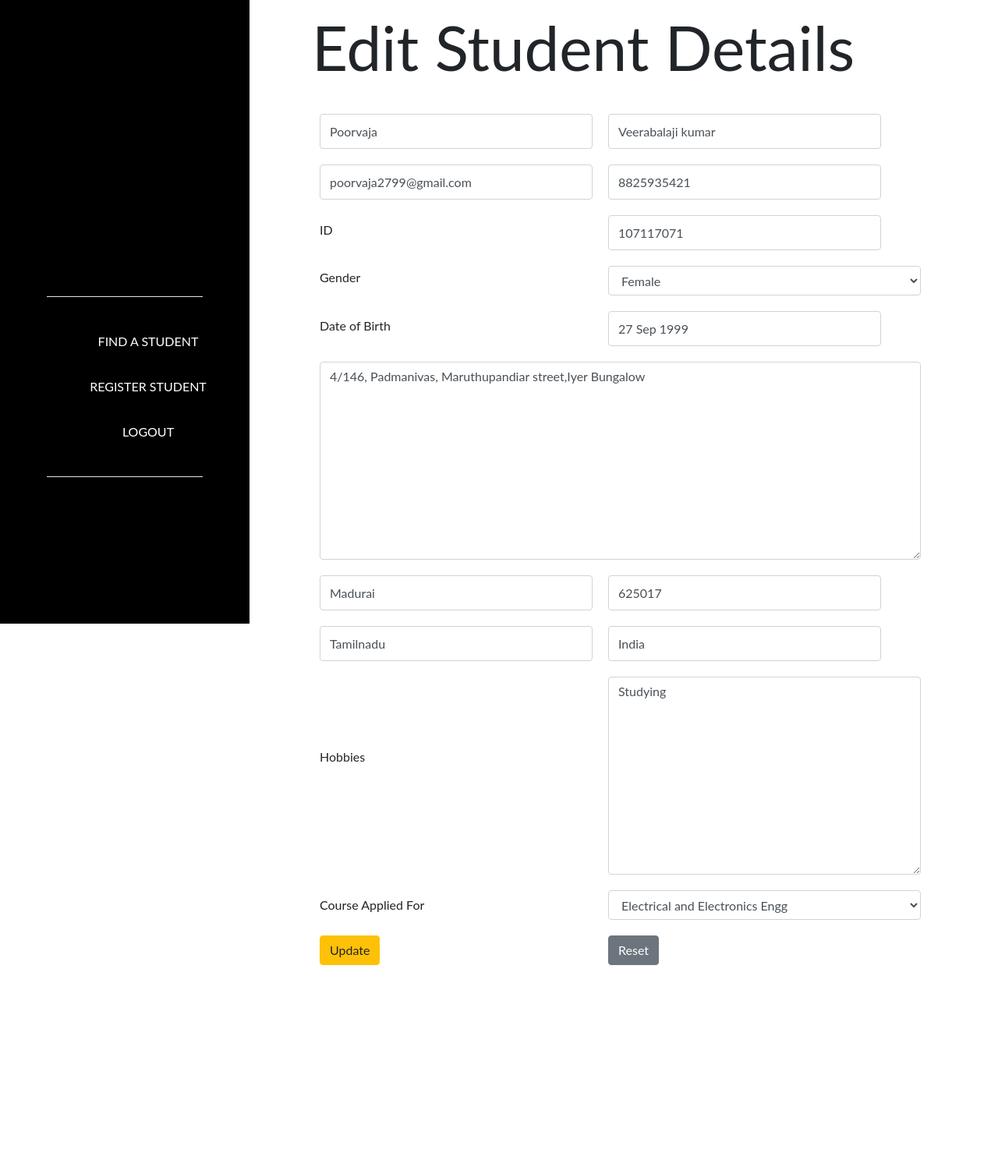
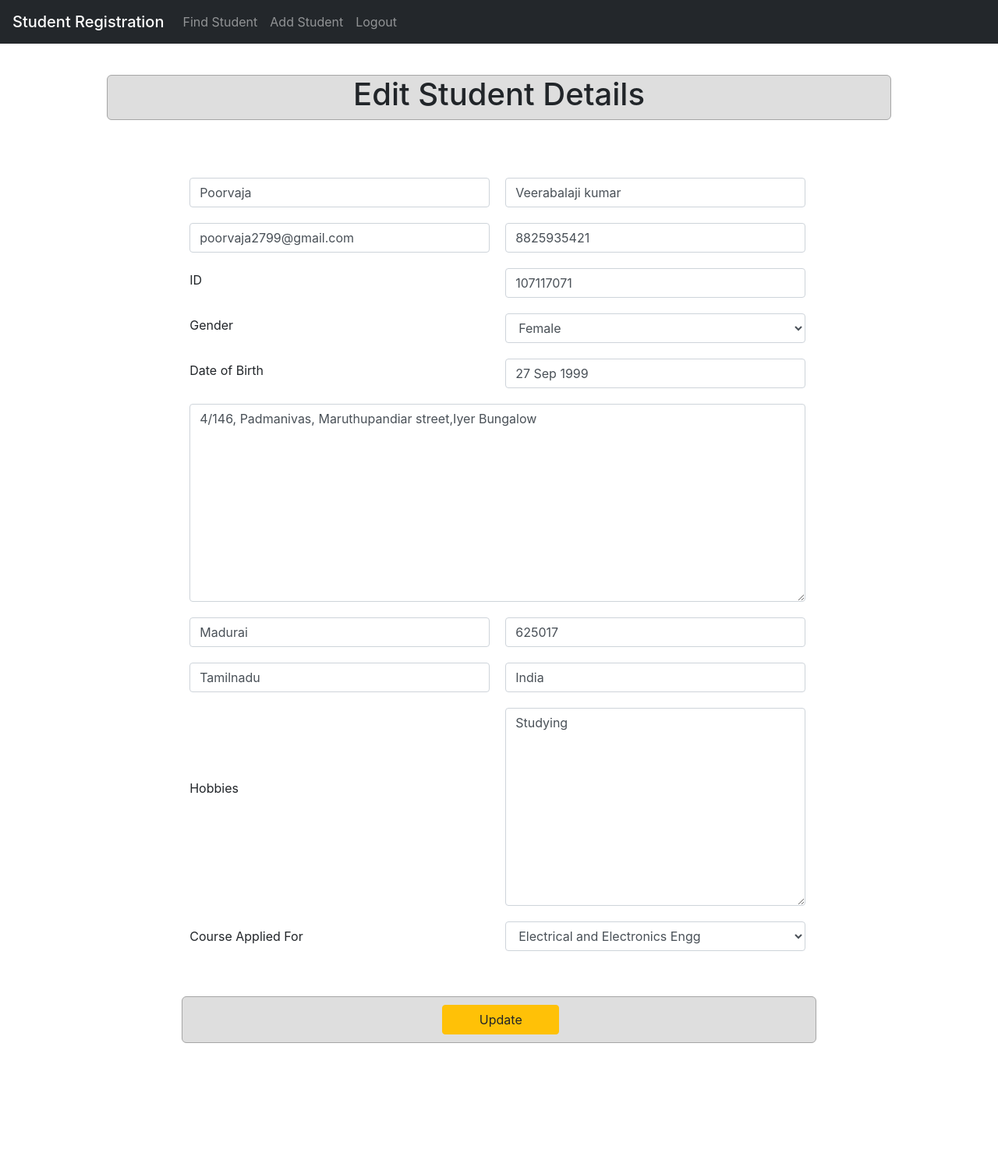
Before and after one commit to rithrandome/StudentRegistration, a Django app: page /editStudentDetails/107117071/ in a window 1280 px wide. Shown: the whole page at 78% size. Before the commit the page ends 1238 px from the top, so only its background shows below. Run offline with Django 3.2, Linux system fonts and the light colour scheme; data comes from the database, SQL or seed files in the repository; both versions use the stored data as it was after the commit; some libraries are stand-ins or nearby versions.

Commit message:
commited

```diff
--- a/StudentRegistration/forms.py
+++ b/StudentRegistration/forms.py
@@ -3,7 +3,6 @@ from .models import StudentInfo
 from django.forms import ModelForm
 from django.contrib.auth.models import User
 from django.contrib.auth.forms import UserCreationForm
-
 
 
 class RegisterUserForm(UserCreationForm):
@@ -23,9 +22,9 @@ class RegisterUserForm(UserCreationForm):
         )
         widgets = {
 
-            'user_name': forms.TextInput(attrs={'class': 'form-control', "placeholder": "User Name *"}),
-            'first_name': forms.TextInput(attrs={'class': 'form-control', "placeholder": "First Name *"}),
-            'last_name': forms.TextInput(attrs={'class': 'form-control', "placeholder": "Last Name *"}),
+            'username': forms.TextInput(attrs={'class': 'form-control', "placeholder": "User Name *", 'label': 'User Name'}),
+            'first_name': forms.TextInput(attrs={'class': 'form-control', "placeholder": "First Name *", 'label': 'FirstName'}),
+            'last_name': forms.TextInput(attrs={'class': 'form-control', "placeholder": "Last Name *", 'label': 'FirstName'}),
             'email': forms.EmailInput(attrs={'class': 'form-control', "placeholder": "Email *"}),
             'password1': forms.TextInput(attrs={'class': 'form-control', "placeholder": "Password *"}),
             'password2': forms.TextInput(attrs={'class': 'form-control', "placeholder": "Password Confirmation *"}),
--- /dev/null
+++ b/StudentRegistration/templates/StudentRegistration/add_student.html
@@ -0,0 +1,118 @@
+{% extends "StudentRegistration/base.html" %}
+{% block content %}
+
+<style>
+	table{
+		width: 810px;
+	}
+	td{
+		padding: 10px;
+		width: 50%;
+	}
+	section{
+		text-align: center;
+		font-size: 50px;
+		background-color: #dedede; border: solid #a6a6a6 1px; border-radius: 6px;
+	}
+	button{
+		width: 150px;
+		margin: 10px;
+	}
+</style>
+
+	<div class="container col-md-10 ">
+		<br><br><br><br>
+			<div class="container col-md-12 ">
+				{% with url_name=request.resolver_match.url_name %}
+					{% if url_name == 'add_StudentInfo' %}
+				<section id="home"><h1>Register Student</h1></section>
+					{% elif url_name == 'edit_StudentDetails' %}
+				<section id="edit"><h1>Edit Student Details</h1></section>
+					{% endif %}
+				{% endwith %}
+			</div>
+			<br>
+			<div class="container col-md-11">
+			{% if messages %}
+				{% for m in messages %}
+					<div class="alert alert-{% if m.tags == 'error' %}danger{% else %}{{ m.tags }}{% endif %}">
+						{{ m }}
+					</div>
+				{% endfor %}
+			{% endif %}
+			</div>
+			<br>
+			<div class="container col-md-11" >
+				<form method="post" action="" class="container col-md-11 ">
+					{% csrf_token %}
+					<table>
+						<tr>
+							<div>
+								<td>{{ form.First_name}}</td>
+								<td>{{ form.Last_name}}</td>
+							</div>
+						</tr>
+						<tr>
+							<div class="form-group">
+								<td>{{ form.Email}}</td>
+								<td>{{ form.Mobile_number}}</td>
+							</div>
+
+						</tr>
+						<tr>
+						<tr>
+							<td><label>ID</label></td>
+							<td>{{ form.id }}</td>
+						</tr>
+						<tr>
+							<td><label>Gender</label></td>
+							<td>{{ form.Gender }}</td>
+						</tr>
+						<tr>
+							<td><label>Date of Birth</label></td>
+							<td>{{ form.Date_of_birth }}</td>
+						</tr>
+						<tr>
+							<td colspan="2">
+								{{ form.Address }}
+							</td>
+						</tr>
+						<tr>
+							<td>{{ form.City }}</td>
+							<td>{{ form.Pin_code }}</td>
+						</tr>
+						<tr>
+							<td>{{ form.State }}</td>
+							<td>{{ form.Country }}</td>
+						</tr>
+						<tr>
+							<td>Hobbies <br><br><br></td>
+							<td>
+								{{ form.Hobbies }}
+							</td>
+						</tr>
+						<tr>
+							<td>Course Applied For</td>
+							<td>{{ form.Course_applied }}</td>
+						</tr>
+					</table><br><br>
+					<div class="container col-md-12" style="background-color: #dedede; border: solid #a6a6a6 1px; border-radius: 6px ">
+						<div class="container col-md-3">
+							{% with url_name=request.resolver_match.url_name %}
+								{% if url_name == 'add_StudentInfo' %}
+									<button type="submit" class="btn btn-success" value="Submit" >Submit</button>
+								{% elif url_name == 'edit_StudentDetails' %}
+									<button type="submit" class="btn btn-warning" value="Submit" >Update</button>
+								{% endif %}
+							{% endwith %}
+						</div>
+					</div>
+					<br>
+				</form>
+				<br>
+			</div>
+			<br>
+		<br>
+	</div>
+<br><br><br>
+{% endblock %}
--- a/StudentRegistration/templates/StudentRegistration/base.html
+++ b/StudentRegistration/templates/StudentRegistration/base.html
@@ -6,7 +6,6 @@
 
         {% load static %}
 
-        <link href="{% static 'css/registration.css' %}" rel="stylesheet" type="text/css">
         <link rel="stylesheet" type="text/css" href="{% static 'css/bootstrap.min.css' %}">
 
 
@@ -14,20 +13,27 @@
 
 </head>
 <body>
-	<div class="column left">
-		<div class="align-content-xl-center">
-			<hr style="width:200px;color: white"><br>
-
-			<a class="menu" href="/searchStudentDetails/" title="Home">FIND A STUDENT</a><br>
-			<a class="menu" href="/addStudentInfo/" title="end">REGISTER STUDENT</a><br>
-			<a class="menu" href="/logout/" title="end">LOGOUT</a><br>
-
-			<hr style="width:200px;color: white">
-		</div>
+<div>
+	<div>
+		<nav class="navbar navbar-expand-lg navbar-dark fixed-top " style="background-color: #23272b">
+			<button class="navbar-toggler" type="button" data-toggle="collapse" data-target="#navbarTogglerDemo03" aria-controls="navbarTogglerDemo03" aria-expanded="false" aria-label="Toggle navigation">
+				<span class="navbar-toggler-icon"></span>
+			</button>
+			<a class="navbar-brand mb-0 h1" href="#">Student Registration</a>
+			<div class="collapse navbar-collapse" id="navbarTogglerDemo03">
+			<div class="navbar-nav">
+			  <a class="nav-link" href="/searchStudentDetails/">Find Student <span class="sr-only">(current)</span></a>
+			  <a class="nav-link" href="/addStudentInfo/">Add Student</a>
+			  <a class="nav-link" href="/logout/">Logout</a>
+			</div>
+		  </div>
+		</nav>
+	</div>
+	<div>
+		{% block content %}
+		{% endblock %}
 	</div>
 
-    {% block content %}
-    {% endblock %}
-
+</div>
 </body>
 </html>
--- a/StudentRegistration/templates/StudentRegistration/registration.html
+++ /dev/null
@@ -1,91 +0,0 @@
-{% extends "StudentRegistration/base.html" %}
-{% block content %}
-	<div class="sidenav">
-		<div class="column right">
-
-			{% with url_name=request.resolver_match.url_name %}
-				{% if url_name == 'add_StudentInfo' %}
-					<section id="home"><p style="font-size: 80px;">Register Student</p></section>
-				{% elif url_name == 'edit_StudentDetails' %}
-					<section id="edit"><p style="font-size: 80px;">Edit Student Details</p></section>
-				{% endif %}
-			{% endwith %}
-			<div>
-			{% if messages %}
-				{% for m in messages %}
-					<div class="alert alert-{% if m.tags == 'error' %}danger{% else %}{{ m.tags }}{% endif %}">
-						{{ m }}
-					</div>
-				{% endfor %}
-			{% endif %}
-			</div>
-			<form method="post" action="" class="register-form">
-				{% csrf_token %}
-				<table>
-					<tr>
-						<td>{{ form.First_name}}</td>
-						<div class="valid-feedback">
-        					Looks good!
-      					</div>
-						<td>{{ form.Last_name}}</td>
-					</tr>
-					<tr>
-						<td>{{ form.Email}}</td>
-						<td>{{ form.Mobile_number}}</td>
-					</tr>
-					<tr>
-					<tr>
-						<td><label>ID</label></td>
-						<td>{{ form.id }}</td>
-					</tr>
-					<tr>
-						<td><label>Gender</label></td>
-						<td>{{ form.Gender }}</td>
-					</tr>
-					<tr>
-						<td><label>Date of Birth</label></td>
-						<td>{{ form.Date_of_birth }}</td>
-					</tr>
-					<tr>
-						<td colspan="2">
-							{{ form.Address }}
-						</td>
-					</tr>
-					<tr>
-						<td>{{ form.City }}</td>
-						<td>{{ form.Pin_code }}</td>
-					</tr>
-					<tr>
-						<td>{{ form.State }}</td>
-						<td>{{ form.Country }}</td>
-					</tr>
-					<tr>
-						<td>Hobbies <br><br><br></td>
-						<td>
-							{{ form.Hobbies }}
-						</td>
-					</tr>
-					<tr>
-						<td>Course Applied For</td>
-						<td>{{ form.Course_applied }}</td>
-					</tr>
-					<tr>
-						<td>
-						{% with url_name=request.resolver_match.url_name %}
-							{% if url_name == 'add_StudentInfo' %}
-								<button type="submit" class="btn btn-success" value="Submit" >Submit</button>
-							{% elif url_name == 'edit_StudentDetails' %}
-								<button type="submit" class="btn btn-warning" value="Submit" >Update</button>
-							{% endif %}
-						{% endwith %}
-						</td>
-						<td><button type="reset" class="btn btn-secondary" value="Reset">Reset</button></td>
-					</tr>
-				</table><br>
-				<section id="end"></section>
-				<br><br><br>
-
-			</form>
-		</div>
-	</div>
-{% endblock %}
--- a/StudentRegistration/views.py
+++ b/StudentRegistration/views.py
@@ -12,7 +12,7 @@ from django.contrib import messages
 @login_required(login_url='/login/')
 def add_StudentInfo(request):
 
-    template = "StudentRegistration/registration.html"
+    template = "StudentRegistration/add_student.html"
 
     if request.method == 'POST':
         form = StudentInfoForm(request.POST)
@@ -20,10 +20,10 @@ def add_StudentInfo(request):
             form.save()
             print("Form is submitted...")
             messages.success(request, 'Student Info is saved successfully !')
-            return render(request, 'StudentRegistration/registration.html', {'form': form})
+            return redirect('/addStudentInfo/')
     else:
         form = StudentInfoForm()
-    return render(request, template, {'form': form})
+    return render(request, template, {'form': form}, messages)
 
 
 def UserLogin(request):
@@ -34,7 +34,7 @@ def UserLogin(request):
         # user = authenticate(username=username, password=password)
         # if user is not None:
         #     login(request, user)
-        #     return render(request, 'StudentRegistration/registration.html')
+        #     return render(request, 'StudentRegistration/add_student.html')
         # else:
         #     return render(request, "StudentRegistration/user_login.html",
         #                   {'error_message': 'Incorrect username and / or password.'})
@@ -68,7 +68,8 @@ def UserRegister(request):
                 })
             else:
                 form.save()
-                return redirect('/login/')
+                messages.success(request, "You have Successfully Registered ! ")
+                return redirect('/login/', messages)
         #
         #
         # form = RegisterUserForm(request.POST)
@@ -138,7 +139,7 @@ def delete_StudentDetails(request, pk):
 
 def edit_StudentDetails(request, pk):
 
-    template = 'StudentRegistration/registration.html'
+    template = 'StudentRegistration/add_student.html'
     print('something')
     student = get_object_or_404(StudentInfo, pk=pk)
     if request.method == 'POST':
--- a/__shared__/css/registration.css
+++ /dev/null
@@ -1,75 +0,0 @@
-* {
-	box-sizing: border-box;
-	font-family: "Lato", sans-serif;
-}
-
-.align-content-xl-center{
-	padding-top: 15%;
-	position: fixed;
-	width: 25%;
-	background-color: black;
-	background-size: cover;
-	height: 100%;
-}
-
-.menu{
-	text-decoration: none;
-	color: white;
-	display: flex;
-	width: 200px;
-	justify-content: center;
-	justify-self: center;
-	border: 1px transparent;
-	padding: 5px;
-	margin-left: 60px;
-}
-
-hr{
-	align-content: center;
-	justify-content: center;
-	color: white;
-	background-color: white;
-}
-
-.column.right{
-	float: right;
-	border:transparent;
-	padding-left: 80px;
-	width: 75%;
-	background-attachment: fixed;
-	background-size: cover;
-}
-
-td{
-	padding: 10px;
-	border: 1px transparent;
-}
-
-
-input, textarea{
-	border: 2px solid white;
-	padding: 10px;
-	margin: 5px 0 0 5px;
-	font-size: 17px;
-}
-
-input[type=text], input[type=email]{
-	width: 350px;
-	height: 45px;
-}
-
-body{
-	margin: 0px;
-	font-size: 17px;
-}
-
-::placeholder{
-	color: lightgray;
-	font-family: 'Lato', sans-serif;
-	font-size: 17px;
-}
-
-.btn.btn-black {
-	background-color: #000;
-	color: #fff;
-}
```
Also changed, not shown: StudentRegistration/templates/StudentRegistration/search_student.html (+33 -15 lines), StudentRegistration/templates/StudentRegistration/user_login.html (+59 -25 lines), StudentRegistration/templates/StudentRegistration/user_register.html (+75 -44 lines), __shared__/css/user_login.css (deleted, +0 -55 lines), __shared__/css/background.jpg (added), __shared__/css/black_background.jpg (deleted), db.sqlite3, 1 other file.
